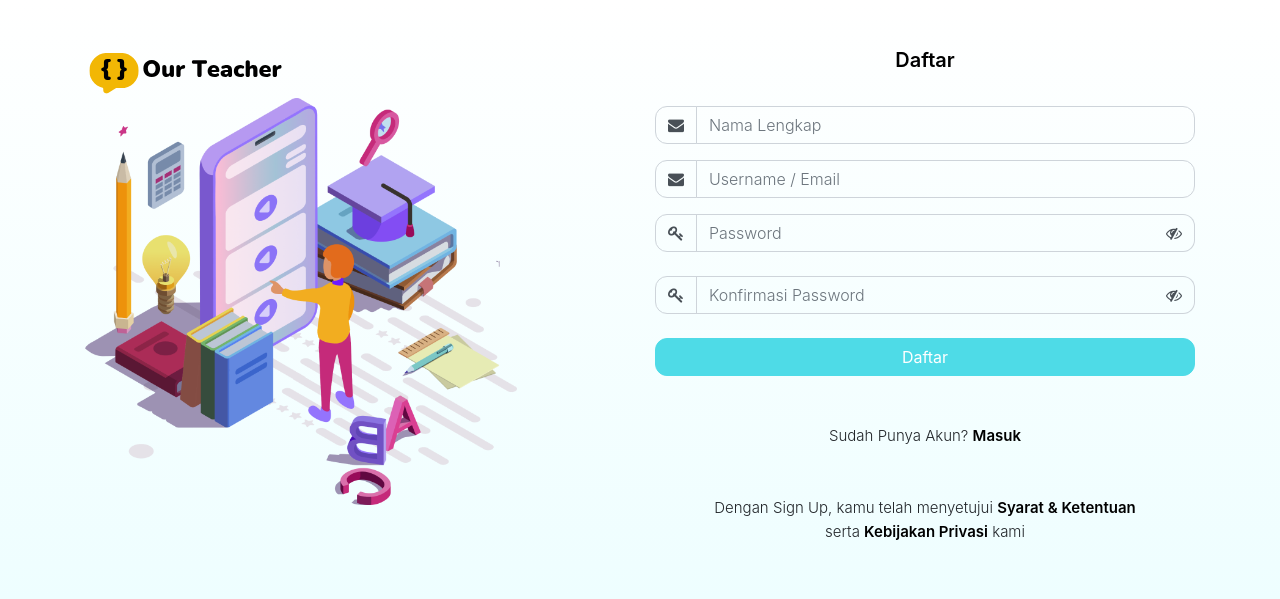
After one commit to Adhityae/TA-20DX-Triangle, a CodeIgniter app: page /TA-20DX-Triangle/index.php/beranda/signup in a window 1280 px wide. The commit adds this page. Shown: the top 599 px of the page. Run offline with CodeIgniter, Linux system fonts and the light colour scheme.

Commit message:
Master: Edit Sin Up

```diff
--- a/application/controllers/Beranda.php
+++ b/application/controllers/Beranda.php
@@ -29,6 +29,16 @@ class Beranda extends CI_Controller {
 		$this->load->view('vw_signin');
 	}
 
+	public function signup()
+	{
+		$this->load->view('vw_signup');
+	}
+
+	public function tentangkami()
+	{
+		$this->load->view('vw_tentangkami');
+	}
+
 	public function	ceklogin(){
 		$email = $this->input->post('email');
 		$password = $this->input->post('password');
--- /dev/null
+++ b/application/views/vw_signup.php
@@ -0,0 +1,255 @@
+<!DOCTYPE html>
+<html lang="en">
+    <head>
+        <meta charset="UTF-8">
+        <meta content="width=device-width, initial-scale=1, maximum-scale=1, shrink-to-fit=no" name="viewport">
+        <title>Sign Up | Our Teacher</title>
+        <meta name="author" content="Our Teacher">
+        <meta name="robots" content="index,follow">
+        <meta name="googlebot" content="index,follow">
+        <meta name="viewport" content="width=device-width, initial-scale=1.0, maximum-scale=1.0, user-scalable=no">
+
+        <!-- General CSS Files -->
+        <!-- bootstrap css -->
+      <link rel="stylesheet" href="<?php echo base_url("assets/css/bootstrap.min.css"); ?>" />
+      <!-- style css -->
+      <link rel="stylesheet" href="<?php echo base_url("assets/css/style.css"); ?>" />
+      <!-- Responsive-->
+      <link rel="stylesheet" href="<?php echo base_url("assets/css/responsive.css"); ?>" />
+      <!-- fevicon -->
+      <link rel="icon" href="<?php echo base_url("assets/images/fevicon.png"); ?>" type="image/gif" />
+      <!-- Scrollbar Custom CSS -->
+      <link rel="stylesheet" href="<?php echo base_url("assets/css/jquery.mCustomScrollbar.min.css"); ?>" />
+
+        <link rel="stylesheet" href="<?php echo base_url("assets/css/bootstrap.css"); ?>" />
+        <link rel="stylesheet" href="<?php echo base_url("assets/fonts/all.min.css"); ?>" />
+        <link rel="stylesheet" href="<?php echo base_url("assets/fonts/font-awesome.min.css"); ?>" />
+
+        <link rel="preconnect" href="<?php echo base_url("assets/fonts/fonts.googleapis.com"); ?>" />
+        <link rel="preconnect" href="<?php echo base_url("assets/fonts/fonts.googleapis.com"); ?>" />
+        <link rel="stylesheet" href="<?php echo base_url("assets/fonts.googleapis.com/css2?family=Inter&amp;display=swap"); ?>" />
+
+        <style>
+            *{
+                font-family: 'Inter', sans-serif;
+            }
+            body{
+                background: linear-gradient(180deg, #FFFFFF 0%, #EEFEFF 100%);
+                height: 100%;
+            }
+            .section{
+                height: 100%;
+            }
+        </style>
+
+        <!-- Custom Style -->
+        <style type="text/css">
+            .card{
+                box-shadow: 0 2px 8px 0 rgba(0,0,0,.15);border:1px solid #D3D3D3;
+            }
+            .card-check{
+                border-radius: 16px;
+                max-height: 100px;
+            }
+            .active{
+                box-shadow: 0 2px 8px 0 rgba(0,0,0,.15) !important;border:2px solid #4EDBE7 !important;
+                border-radius: 16px;
+                height: 126px;
+            }
+            .form-check-input{
+                display: none;
+            }
+            .input-group .form-control{
+                border-radius: 12px;
+                background-color: transparent;
+            }
+            .input-group-text{
+                border-radius: 12px;
+                background-color: transparent;
+                /*border: 0;*/
+            }
+            .left-no-line{
+                border-left: 0;
+            }
+            .right-no-line{
+                border-right: 0;
+            }
+            .btn-primary {
+                color: #fff;
+                background-color: #4EDBE7;
+                border-color: #4EDBE7;
+            }
+            .btn-primary:hover {
+                color: #fff;
+                background-color: #4EDBE7;
+                border-color: #4EDBE7;
+            }
+            .btn-primary:focus, .btn-primary.focus {
+                box-shadow: 0 0 0 0.2rem rgba(0, 123, 255, 0.5);
+            }
+            .btn-primary.disabled, .btn-primary:disabled {
+                color: #fff;
+                background-color: #4EDBE7;
+                border-color: #4EDBE7;
+            }
+            .radius-13{
+                border-radius: 13px;
+            }
+        </style>
+    </head>
+<body>
+    <section class="section container pt-5" style="min-height: 768;">
+        <div class="row">
+            <div class="col-md-6 d-none d-sm-block">
+                <a href="">
+                <div class="logo"> <a href="<?= base_url() ?>index.php/Beranda/index"><img src="<?php echo base_url("assets/images/logo.svg"); ?>" alt="#" style="width: 100%"></a> </div>
+                <img src='<?php echo base_url("assets/images/login.png"); ?>' alt="images-login" style="width: 80%">
+                </a>
+            </div>
+            <div class="col-md-6">
+                <form id="form_login" action="TA-20DX-Triangle/login_action" method="POST">
+                    <input type="hidden" name="_token" value="msWEtdk2mZEKzEINt35vhHb9HO0CGbctKMavHqUR">
+                    <div class="mb-4">
+                        <h5 class="text-center mb-1" style="color: black;font-weight: 600">Daftar</h5>
+                    </div>
+                    <div class="input-group mb-3">
+                        <div class="input-group-prepend">
+                            <span class="input-group-text">
+                                <i class="fa fa-envelope">
+                                    <!-- ::before -->
+                                </i>
+                            </span>
+                        </div>
+                        <input type="text" name="username" class="form-control  shadow-none" placeholder="Nama Lengkap" value="">
+                    </div>
+                    <div class="input-group mb-3">
+                        <div class="input-group-prepend">
+                            <span class="input-group-text">
+                                <i class="fa fa-envelope">
+                                    <!-- ::before -->
+                                </i>
+                            </span>
+                        </div>
+                        <input type="text" name="email" class="form-control  shadow-none" placeholder="Username / Email" value="">
+                    </div>
+                    <div class="input-group mb-4" id="input-password">
+                        <div class="input-group-prepend">
+                            <span class="input-group-text">
+                                <i class="fa fa-key">
+                                    <!-- ::before -->
+                                </i>
+                            </span>
+                        </div>
+                        <input type="password" class="form-control right-no-line  shadow-none" name="password" id="password" placeholder="Password">
+                        <div class="input-group-append">
+                            <span class="input-group-text left-no-line" id="show-pass">
+                                <i class="fa fa-eye-slash">
+                                    <!-- ::before -->
+                                </i>
+                            </span>
+                        </div>
+                    </div>
+                    <div class="input-group mb-4" id="input-password2">
+                        <div class="input-group-prepend">
+                            <span class="input-group-text">
+                                <i class="fa fa-key">
+                                    <!-- ::before -->
+                                </i>
+                            </span>
+                        </div>
+                        <input type="password" class="form-control right-no-line  shadow-none" name="password" id="password-confirm" placeholder="Konfirmasi Password">
+                        <div class="input-group-append">
+                            <span class="input-group-text left-no-line" id="show-pass">
+                                <i class="fa fa-eye-slash">
+                                    <!-- ::before -->
+                                </i>
+                            </span>
+                        </div>
+                    </div>
+                    <div class="form-group">
+                        <button type="button" id="button_login" class="btn btn-primary shadow-none btn-block " style="border-radius: 12px">
+                        Daftar
+                        </button>
+                    </div>
+                    <div class="text-center mt-5">
+                    <p>
+                        Sudah Punya Akun?
+                        <a href="<?= base_url() ?>index.php/Beranda/signin" style="text-decoration: none;color:black;font-weight: 600">Masuk</a>
+                    </p>
+                </div>
+                </form>
+                <div class="text-center mt-5">
+                    <p>
+                        Dengan Sign Up, kamu telah menyetujui
+                        <a href="" id="link-syarat" style="text-decoration: none;color:black;font-weight: 600"> Syarat &amp; Ketentuan</a>
+                        <br>
+                        serta
+                        <a href="TA-20DX-Triangle/kebijakan_privasi_dan_keamanan" style="text-decoration: none;color:black;font-weight: 600"> Kebijakan Privasi</a>
+                        kami
+                    </p>
+                </div>
+            </div>
+        </div>
+    </section>
+    <!-- General JS Scripts -->
+    <script src="assets/js/jquery.min.js"></script>
+    <script src="assets/js/popper.js"></script>
+    <script src="assets/js/bootstrap.min.js"></script>
+    <script>
+    $(document).ready(function (){
+       $('.section').css('min-height', screen.height);
+    });
+    </script>
+    <script type="text/javascript">
+        $('#link-syarat').click(function(){
+            var href = $(this).attr('href');
+            if (href === ''){
+                alert('Silahkan pilih terlebih dahulu Tipe Akun');
+            }
+        });
+
+        $('#siswa').click(function(){
+            $('#akun_guru').prop('checked', false);
+            $('#akun_siswa').prop('checked', true);
+            class_siswa_before = $(this).attr('class');
+            if (class_siswa_before === 'card card-check '){
+                $("#siswa").attr('class', 'card card-check active');
+                $("#guru").attr('class', 'card card-check ')
+                $("#link-syarat").attr("href", "TA-20DX-Triangle/syarat_ketentuan_siswa");
+            }
+        });
+
+        $('#guru').click(function(){
+            $('#akun_guru').prop('checked', true);
+            $('#akun_siswa').prop('checked', false);
+            class_guru_before = $(this).attr('class');
+            if(class_guru_before === 'card card-check '){
+                $("#guru").attr('class', 'card card-check active');
+                $("#siswa").attr('class', 'card card-check ');
+                $("#link-syarat").attr("href", "TA-20DX-Triangle/syarat_ketentuan_guru");
+            }
+        });
+
+        $('#button_login').click(function (){
+            tipe_akun = $("input[name='tipe_akun']:checked").val();
+            if (tipe_akun === undefined){
+                alert('Pilih terlebih dahulu tipe akun');
+            }else{
+                $('#form_login').submit();
+            }
+        });
+
+        $('#show-pass').click(function(){
+            if($('#password').attr("type") === "text"){
+                $('#password').attr('type', 'password');
+                $('#show-pass i').removeClass( "fa fa-eye" );
+                $('#show-pass i').addClass( "fa fa-eye-slash" );
+            }else if($('#password').attr("type") === "password"){
+                $('#password').attr('type', 'text');
+                $('#show-pass i').removeClass( "fa fa-eye-slash" );
+                $('#show-pass i').addClass( "fa fa-eye" );
+            }
+        });
+    </script>
+</body>
+</html>
```
Also changed, not shown: application/views/vw_beranda.php (+3 -15 lines), application/views/vw_biayales.php (+4 -16 lines), application/views/vw_caripengajar.php (+4 -16 lines), application/views/vw_signin.php (+8 -36 lines), application/views/vw_tentangkami.php (added).
